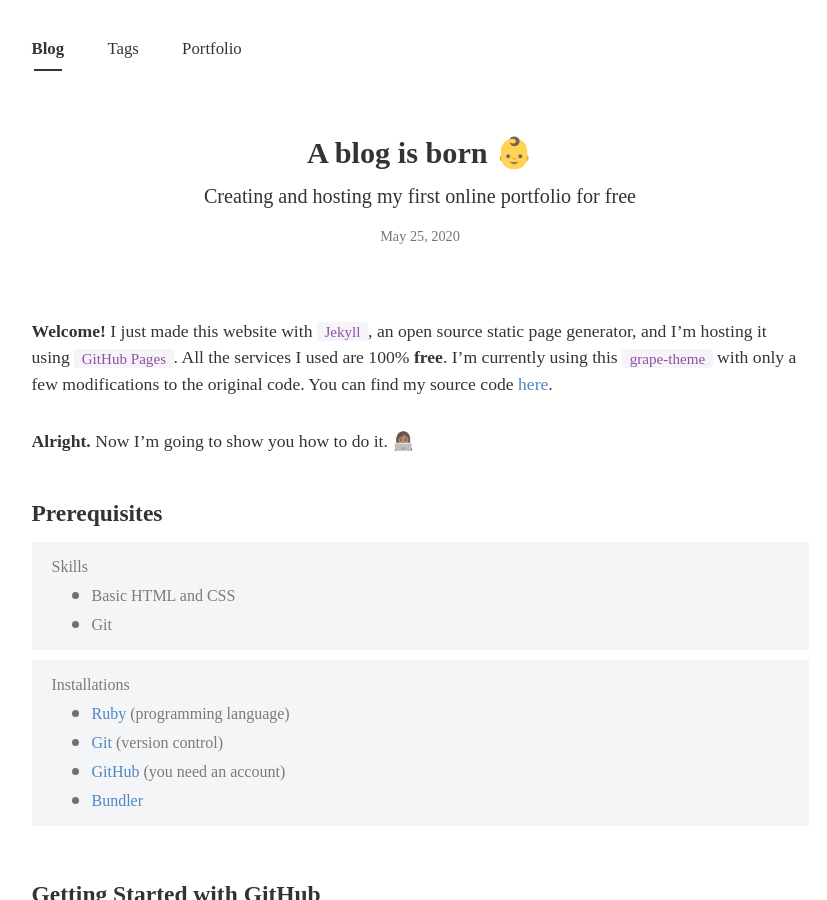
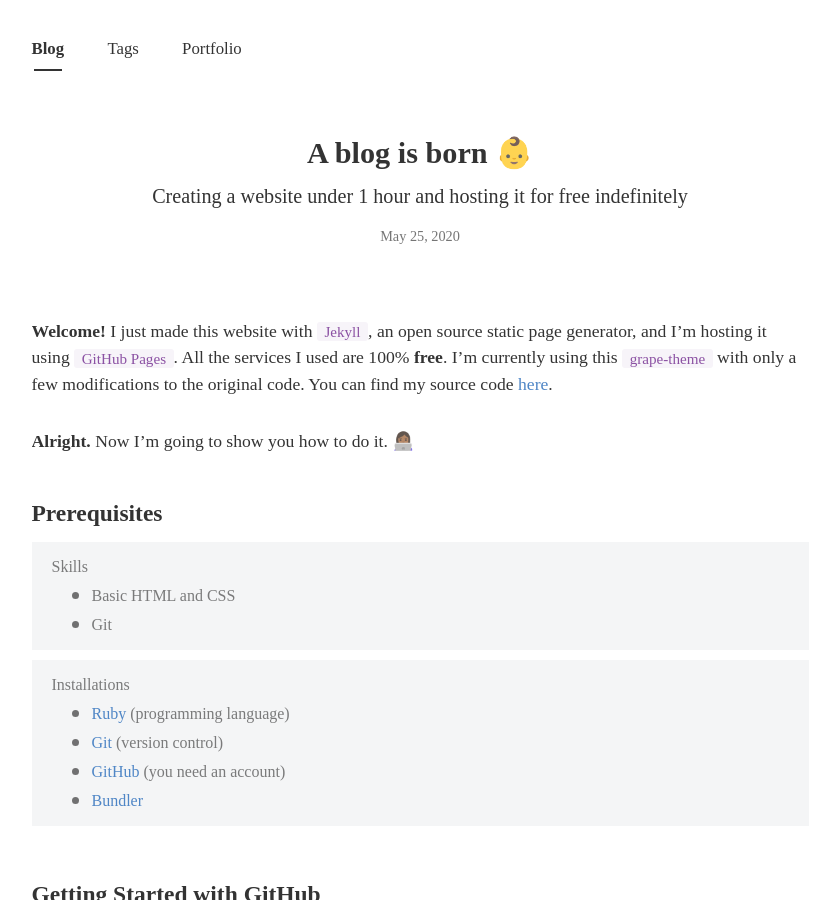
Before and after one commit to jennieablog/jennieablog.github.io, a Jekyll site: the page built from _posts/2020-05-25-a-blog-is-born.md, in a window 1280 px wide and 900 px high. Shown: the whole window, without its empty margins (220-1047 px from the left). Built offline with Jekyll 4.4.1, drawn with Linux system fonts in a browser that asks for light colours; nearby versions of some CDN libraries; some web fonts are replaced.

Commit message:
edit subheading for blog post #1

```diff
--- a/_posts/2020-05-25-a-blog-is-born.md
+++ b/_posts/2020-05-25-a-blog-is-born.md
@@ -1,7 +1,7 @@
 ---
 layout: post
 title: A blog is born 👶
-subtitle : Creating and hosting my first online portfolio for free
+subtitle : Creating a website under 1 hour and hosting it for free indefinitely
 tags: [jekyll, github, grape-theme]
 author: Jennie Ablog
 comments : True
```
